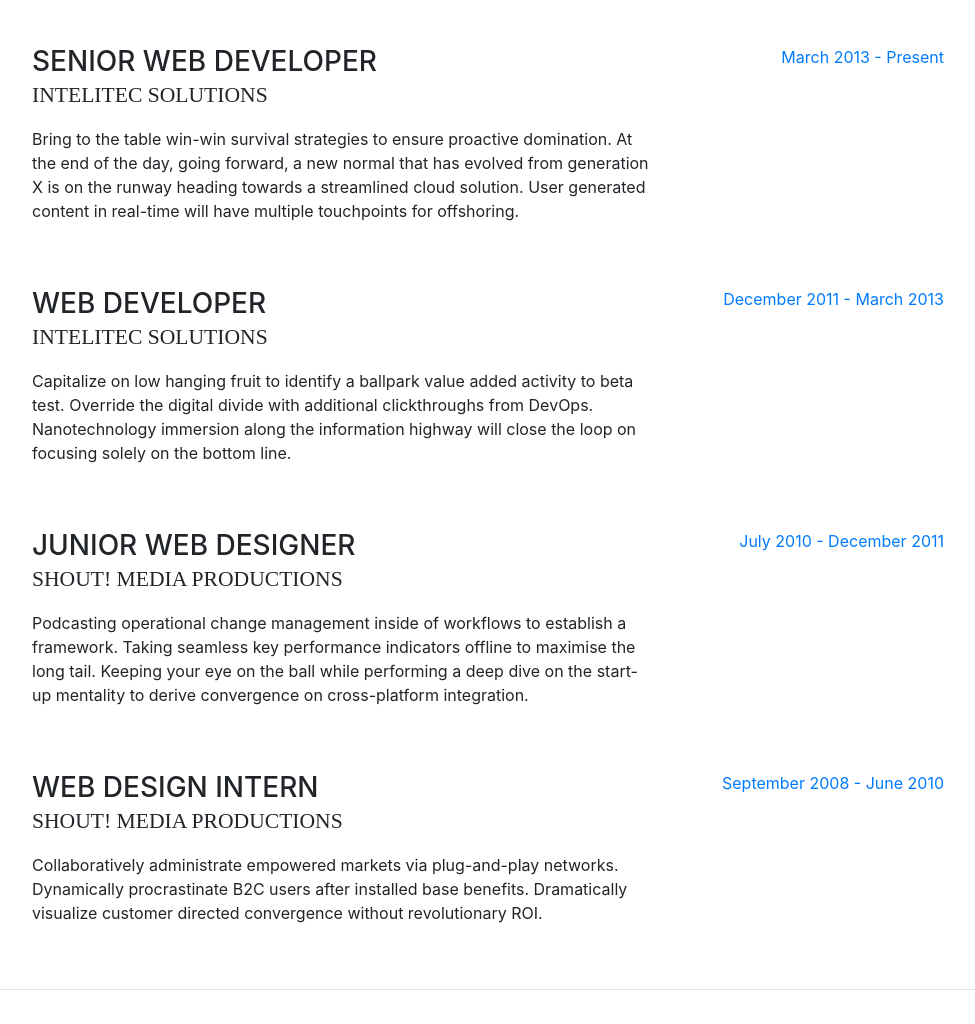
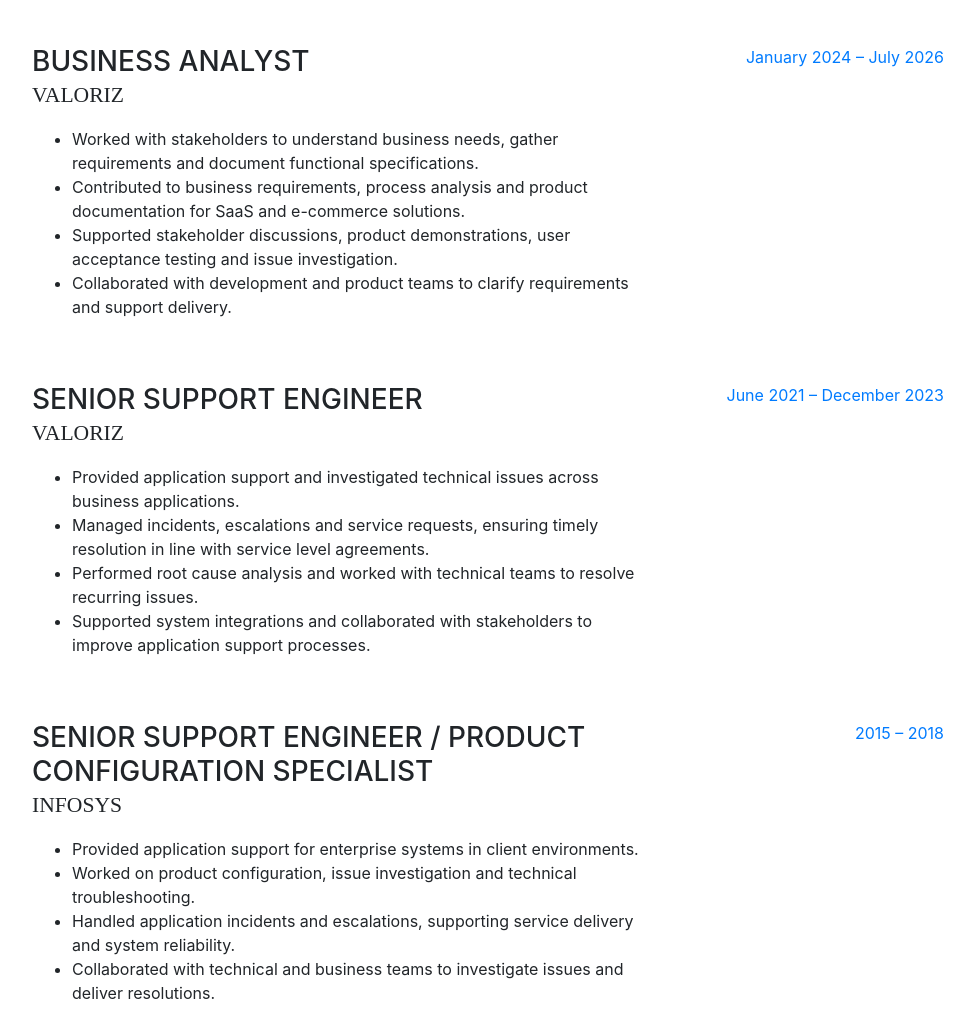
Before and after one commit to sanigasebastian-t/sanigasebastian-t.github.io, a website with bundled scripts: page index.html in a window 1280 px wide. Shown: the part 889-1913 px from the top of the page, without its empty margins (288-1263 px from the left). Built offline with nearby package versions, Linux system fonts and the light colour scheme; a web font is replaced by a local one.

Commit message:
Update index.html

```diff
--- a/index.html
+++ b/index.html
@@ -100,57 +100,62 @@
           </ul>
         </div>
       </section>
-
 <section class="resume-section p-3 p-lg-5 d-flex flex-column" id="experience">
   <div class="my-auto">
     <h2 class="mb-5">Experience</h2>
 
+    <!-- Valoriz - Business Analyst -->
     <div class="resume-item d-flex flex-column flex-md-row mb-5">
       <div class="resume-content mr-auto">
-              <h3 class="mb-0">Senior Web Developer</h3>
-              <div class="subheading mb-3">Intelitec Solutions</div>
-              <p>Bring to the table win-win survival strategies to ensure proactive domination. At the end of the day, going forward, a new normal that has evolved from generation X is on the runway heading towards a streamlined cloud solution. User generated content in real-time will have multiple touchpoints for offshoring.</p>
+        <h3 class="mb-0">Business Analyst</h3>
+        <div class="subheading mb-3">Valoriz</div>
+        <ul>
+          <li>Worked with stakeholders to understand business needs, gather requirements and document functional specifications.</li>
+          <li>Contributed to business requirements, process analysis and product documentation for SaaS and e-commerce solutions.</li>
+          <li>Supported stakeholder discussions, product demonstrations, user acceptance testing and issue investigation.</li>
+          <li>Collaborated with development and product teams to clarify requirements and support delivery.</li>
+        </ul>
       </div>
       <div class="resume-date text-md-right">
-              <span class="text-primary">March 2013 - Present</span>
+        <span class="text-primary">January 2024 – July 2026</span>
       </div>
     </div>
 
+    <!-- Valoriz - Senior Support Engineer -->
     <div class="resume-item d-flex flex-column flex-md-row mb-5">
       <div class="resume-content mr-auto">
-              <h3 class="mb-0">Web Developer</h3>
-              <div class="subheading mb-3">Intelitec Solutions</div>
-              <p>Capitalize on low hanging fruit to identify a ballpark value added activity to beta test. Override the digital divide with additional clickthroughs from DevOps. Nanotechnology immersion along the information highway will close the loop on focusing solely on the bottom line.</p>
+        <h3 class="mb-0">Senior Support Engineer</h3>
+        <div class="subheading mb-3">Valoriz</div>
+        <ul>
+          <li>Provided application support and investigated technical issues across business applications.</li>
+          <li>Managed incidents, escalations and service requests, ensuring timely resolution in line with service level agreements.</li>
+          <li>Performed root cause analysis and worked with technical teams to resolve recurring issues.</li>
+          <li>Supported system integrations and collaborated with stakeholders to improve application support processes.</li>
+        </ul>
       </div>
       <div class="resume-date text-md-right">
-              <span class="text-primary">December 2011 - March 2013</span>
+        <span class="text-primary">June 2021 – December 2023</span>
       </div>
     </div>
 
-          <div class="resume-item d-flex flex-column flex-md-row mb-5">
+    <!-- Infosys -->
+    <div class="resume-item d-flex flex-column flex-md-row">
       <div class="resume-content mr-auto">
-              <h3 class="mb-0">Junior Web Designer</h3>
-              <div class="subheading mb-3">Shout! Media Productions</div>
-              <p>Podcasting operational change management inside of workflows to establish a framework. Taking seamless key performance indicators offline to maximise the long tail. Keeping your eye on the ball while performing a deep dive on the start-up mentality to derive convergence on cross-platform integration.</p>
+        <h3 class="mb-0">Senior Support Engineer / Product Configuration Specialist</h3>
+        <div class="subheading mb-3">Infosys</div>
+        <ul>
+          <li>Provided application support for enterprise systems in client environments.</li>
+          <li>Worked on product configuration, issue investigation and technical troubleshooting.</li>
+          <li>Handled application incidents and escalations, supporting service delivery and system reliability.</li>
+          <li>Collaborated with technical and business teams to investigate issues and deliver resolutions.</li>
+        </ul>
       </div>
       <div class="resume-date text-md-right">
-              <span class="text-primary">July 2010 - December 2011</span>
-            </div>
-          </div>
-
-          <div class="resume-item d-flex flex-column flex-md-row">
-            <div class="resume-content mr-auto">
-              <h3 class="mb-0">Web Design Intern</h3>
-              <div class="subheading mb-3">Shout! Media Productions</div>
-              <p>Collaboratively administrate empowered markets via plug-and-play networks. Dynamically procrastinate B2C users after installed base benefits. Dramatically visualize customer directed convergence without revolutionary ROI.</p>
-            </div>
-            <div class="resume-date text-md-right">
-              <span class="text-primary">September 2008 - June 2010</span>
+        <span class="text-primary">2015 – 2018</span>
       </div>
     </div>
 
   </div>
-
 </section>
 
       <section class="resume-section p-3 p-lg-5 d-flex flex-column" id="education">
```
Lines whose indentation alone changed are shown as unchanged.
